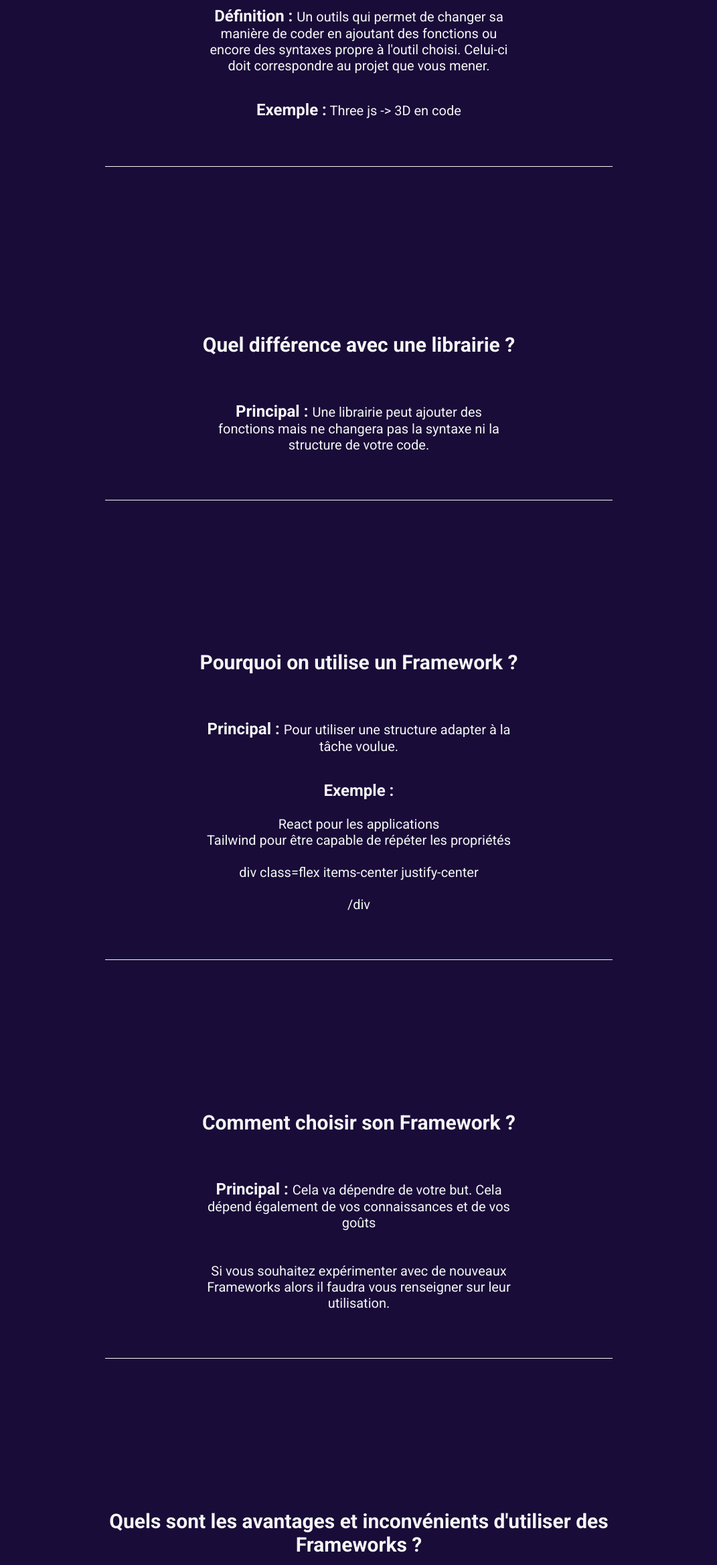
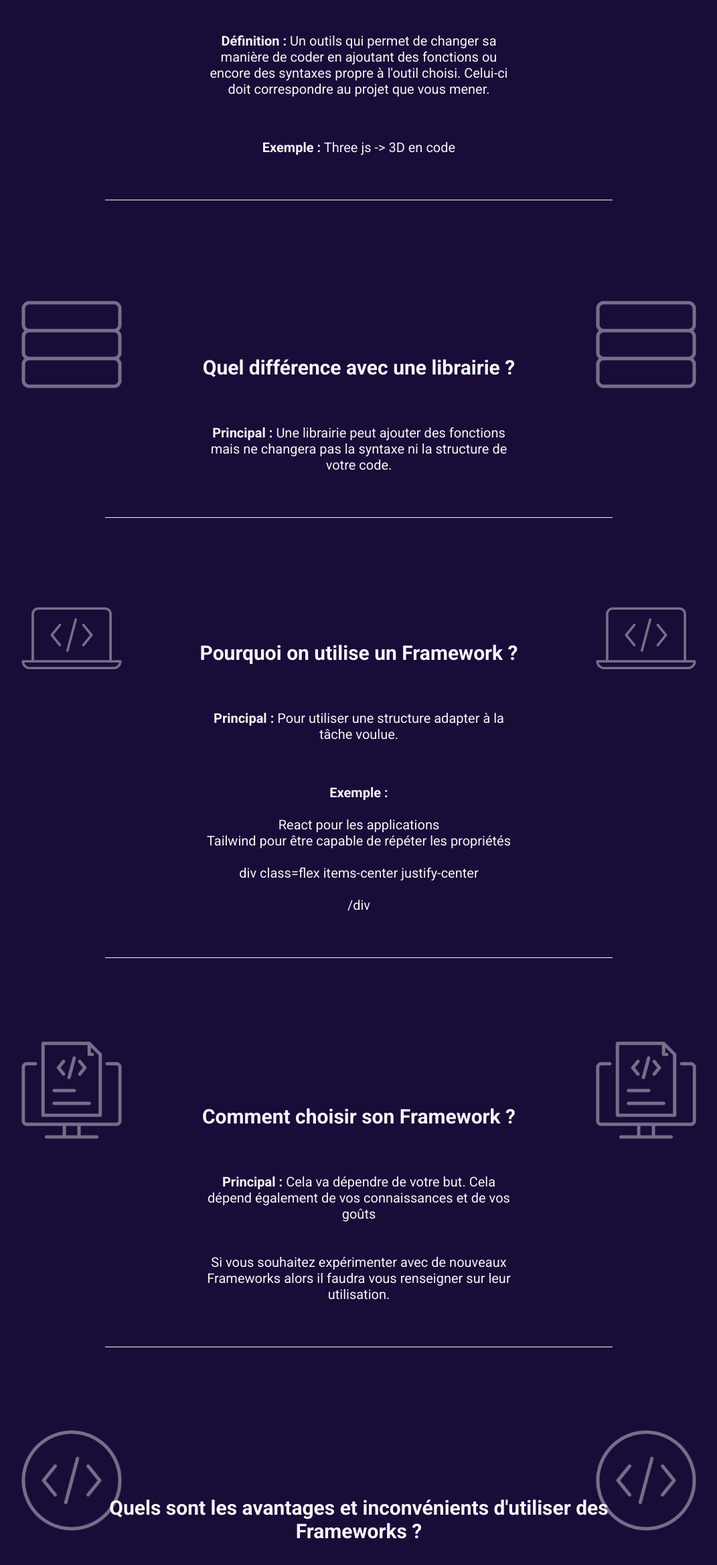
Before and after one commit to daiko1222/LearningLab, a plain HTML site: page index.html in a window 1280 px wide. Shown: the part 464-2800 px from the top of the page at 67% size, without its empty margins (104-1175 px from the left). Drawn offline with Linux system fonts and the light colour scheme.

Commit message:
animation d'icones

```diff
--- a/index.html
+++ b/index.html
@@ -16,87 +16,107 @@
 
 </nav>
     </header>
-    <div class="center items-center">
+
 <section> <!-- Titre + Qu'est ce que c'est un Framework ?-->
-    <div class="center items-center">
-<h1> Présentation sur les Frameworks </h1><br><br>
+    <h1> Présentation sur les Frameworks </h1><br><br>
+    <div class="box">
+
+
+    <div class="icones"><img src="images/icone_1.png" alt="Icône d'informatique"></div>
+
+    <div class="center items-center bordure millieu">
+
 
 <h2> Qu'est ce que c'est un Framework ? </h2><br>
 
-<p><strong>Définition : </strong> Un outils qui permet de changer sa manière de coder en ajoutant des fonctions ou encore des syntaxes propre à l'outil choisi. Celui-ci doit correspondre au projet que vous mener.</p>
-<p><strong>Exemple :</strong> Three js -> 3D en code</p>
+<p><b>Définition : </b> Un outils qui permet de changer sa manière de coder en ajoutant des fonctions ou encore des syntaxes propre à l'outil choisi. Celui-ci doit correspondre au projet que vous mener.</p><br>
+<p><b>Exemple :</b> Three js -> 3D en code</p><br><br>
 
 </div>
+<div class="icones"><img src="images/icone_1.png" alt="Icône d'informatique"></div>
 </section><br>
 </div>
 
 
-<div class="center items-center">
+
 <section><!-- Quel différence avec une librairie ? -->
-    <div class="center items-center">
+    <div class="box">
+    <div class="icones"><img src="images/icone_2.png" alt="Icône d'informatique"></div>
+    <div class="center items-center bordure millieu">
 
 <h2> Quel différence avec une librairie ? </h2><br>
 
-<p><strong>Principal : </strong> Une librairie peut ajouter des fonctions mais ne changera pas la syntaxe ni la structure de votre code.</p>
+<p><b>Principal : </b> Une librairie peut ajouter des fonctions mais ne changera pas la syntaxe ni la structure de votre code.</p><br><br>
 
 </div>
+<div class="icones"><img src="images/icone_2.png" alt="Icône d'informatique"></div>
 </section>
 </div>
 
 
-<div class="center items-center">
 <section> <!-- Pourquoi on utilise un Framework ? -->
-    <div class="center items-center">
+    <div class="box">
+        <div class="icones"><img src="images/icone_3.png" alt="Icône d'informatique"></div>
+    <div class="center items-center bordure millieu">
 
 <h2> Pourquoi on utilise un Framework ? </h2><br>
 
-<p><strong>Principal : </strong> Pour utiliser une structure adapter à la tâche voulue.</p>
-<p><strong>Exemple :</strong> <br><br>React pour les applications <br>
+<p><b>Principal : </b> Pour utiliser une structure adapter à la tâche voulue.</p><br>
+<p><b>Exemple :</b> <br><br>React pour les applications <br>
     Tailwind pour être capable de répéter les propriétés <br><br>
     div class=flex items-center justify-center <br> <br>
 
-    /div</p>
+    /div</p><br><br>
 </div>
+<div class="icones"><img src="images/icone_3.png" alt="Icône d'informatique"></div>
 </section>
 </div>
 
-<div class="center items-center">
+
 <section> <!-- Comment choisir son Framework ? -->
-    <div class="center items-center">
+    <div class="box">
+        <div class="icones"><img src="images/icone_4.png" alt="Icône d'informatique"></div>
+    <div class="center items-center bordure millieu">
 
 <h2> Comment choisir son Framework ? </h2><br>
 
-<p><strong>Principal : </strong> Cela va dépendre de votre but. Cela dépend également de vos connaissances et de vos goûts <br><br> <br>
-    Si vous souhaitez expérimenter avec de nouveaux Frameworks alors il faudra vous renseigner sur leur utilisation.</p>
+<p><b>Principal : </b> Cela va dépendre de votre but. Cela dépend également de vos connaissances et de vos goûts <br><br> <br>
+    Si vous souhaitez expérimenter avec de nouveaux Frameworks alors il faudra vous renseigner sur leur utilisation.</p><br><br>
 
 </div>
+<div class="icones"><img src="images/icone_4.png" alt="Icône d'informatique"></div>
 </section>
 </div>
 
-<div class="center items-center">
+
 <section> <!-- Quels sont les avantages et inconvénients d’utiliser des Frameworks ? -->
-    <div class="center items-center">
+    <div class="box">
+        <div class="icones"><img src="images/icone_1.png" alt="Icône d'informatique"></div>
+    <div class="center items-center bordure millieu">
 
 <h2> Quels sont les avantages et inconvénients d'utiliser des Frameworks ? </h2><br>
 
-<p><strong>Avantages : </strong></p><br>
+<p><b>Avantages : </b></p><br>
 <ul>
     <li>La simplicité</li><br>
     <li>L'adaptabilité</li>
 </ul>
 
 <br><br>
-<p><strong>Inconvénient : </strong></p><br>
+<p><b>Inconvénient : </b></p><br>
 <ul>
     <li>L'optimisation</li>
-</ul>
+</ul><br><br>
 </div>
+<div class="icones"><img src="images/icone_1.png" alt="Icône d'informatique"></div>
 </section>
 </div>
 
-<div class="center items-center">
+
 <section> <!-- Quelles sont les meilleures pratiques pour développer et maintenir une application basée sur un framework ? -->
-    <div class="center items-center">
+    <div class="box">
+        <div class="icones"><img src="images/icone_5.png" alt="Icône d'informatique"></div>
+    <div class="center items-center bordure millieu">
 
 <h2> Quelles sont les meilleures pratiques pour développer et maintenir une application basée sur un framework ? </h2><br>
 
@@ -109,34 +129,38 @@
     <li>Utilisez les dépendances avec prudence</li><br>
     <li>Optimisez les performances</li><br>
     <li>Appliquez des bonnes pratiques de sécurité spécifiques au framework</li><br>
-</ul>
+</ul><br><br>
 
 </div>
+<div class="icones"><img src="images/icone_5.png" alt="Icône d'informatique"></div>
 </section>
 </div>
 
 
-<div class="center items-center">
+
 <section> <!-- Quels sont les différences entre faire du code traditionnel ou avec des Frameworks ? -->
-    <div class="center items-center">
+    <div class="box">
+        <div class="icones"><img src="images/icone_6.png" alt="Icône d'informatique"></div>
+    <div class="center items-center bordure millieu">
 
 <h2> Quels sont les différences entre faire du code traditionnel ou avec des Frameworks ? </h2><br>
 
-<p><strong>Code traditionnel : </strong></p><br>
+<p><b>Code traditionnel : </b></p><br>
 <ul>
     <li> une liberté totale pour structurer et développer</li><br>
     <li>Long et sujet à erreurs. </li><br>
 </ul>
 
 <br><br>
-<p><strong>Code Framework : </strong></p><br>
+<p><b>Code Framework : </b></p><br>
 <ul>
     <li>Une structure prédéfinie avec des outils</li><br>
     <li>Ajoute des fonctionnalités intégrées accélérant le développement</li><br>
     <li>Impose des règles qui peuvent limiter la flexibilité</li><br>
 </ul><br><br>
-<p>Le code traditionnel convient mieux aux projets uniques ou légers, tandis que les frameworks sont idéaux pour des projets complexes nécessitant évolutivité, maintenance et collaboration simplifiée.</p>
+<p>Le code traditionnel convient mieux aux projets uniques ou légers, tandis que les frameworks sont idéaux pour des projets complexes nécessitant évolutivité, maintenance et collaboration simplifiée.</p><br><br>
 </div>
+<div class="icones"><img src="images/icone_6.png" alt="Icône d'informatique"></div>
 </section>
 </div>
 
--- a/style.css
+++ b/style.css
@@ -7,7 +7,7 @@ body {
 
 .center {
     display: flex;
-    justify-content: center;
+    justify-content: space-evenly;
     flex-direction: column;
   }
 
@@ -40,12 +40,51 @@ body {
   list-style: none;
   }
   section {
-    margin-bottom: 200px;
-    border-bottom: 1px solid whitesmoke;
-    width: 60%;
-    padding-bottom: 50px;
+    margin-bottom: 150px;
+    width: 100%;
   }
 
   strong {
     font-size: 1.2em;
   }
+
+  .bordure {
+    border-bottom: 1px solid whitesmoke;
+  }
+
+  .millieu {
+    width: 60%;
+  }
+.icones img {
+  width:100px;
+}
+.icones {
+  width:15;
+    animation: 6s infinite alternate Test;
+
+}
+
+
+.box {
+width: 100%;
+  display: flex;
+    flex-direction: row;
+justify-content: center;
+align-items: baseline;
+
+
+}
+
+@keyframes Test {
+
+  0% {
+    transform: scale(1);
+    opacity: 100%;
+  }
+
+
+  100%{
+    transform: scale(1.5);
+    opacity: 40%;
+  }
+}
```
Also changed, not shown: images/icone_1.png (added), images/icone_2.png (added), images/icone_3.png (added), images/icone_4.png (added), images/icone_5.png (added), images/icone_6.png (added).
